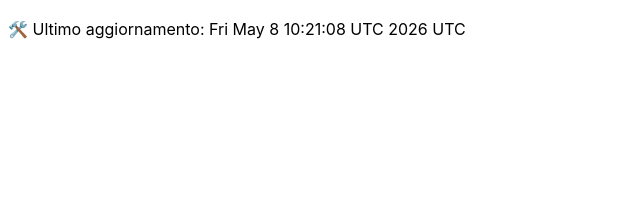
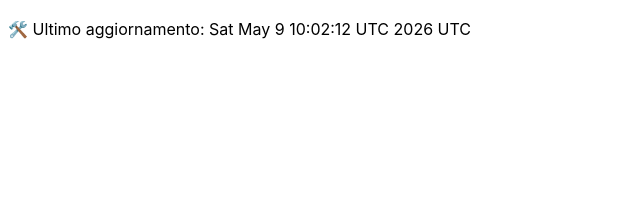
Before and after one commit to DanteTrb/DanteTrb.github.io, a Jekyll site: the page built from badges.md, in a window 1280 px wide. Shown: the top 212 px of the page, without its empty margins (0-640 px from the left). Built offline with Jekyll 4.4.1, drawn with Linux system fonts in a browser that asks for light colours; our own code applies the rules of GitHub Pages for plain Markdown files.

Commit message:
🛠️ Aggiornamento automatico badge

```diff
--- a/badges.md
+++ b/badges.md
@@ -1 +1 @@
-🛠️ Ultimo aggiornamento: Fri May  8 10:21:08 UTC 2026 UTC
+🛠️ Ultimo aggiornamento: Sat May  9 10:02:12 UTC 2026 UTC
```
